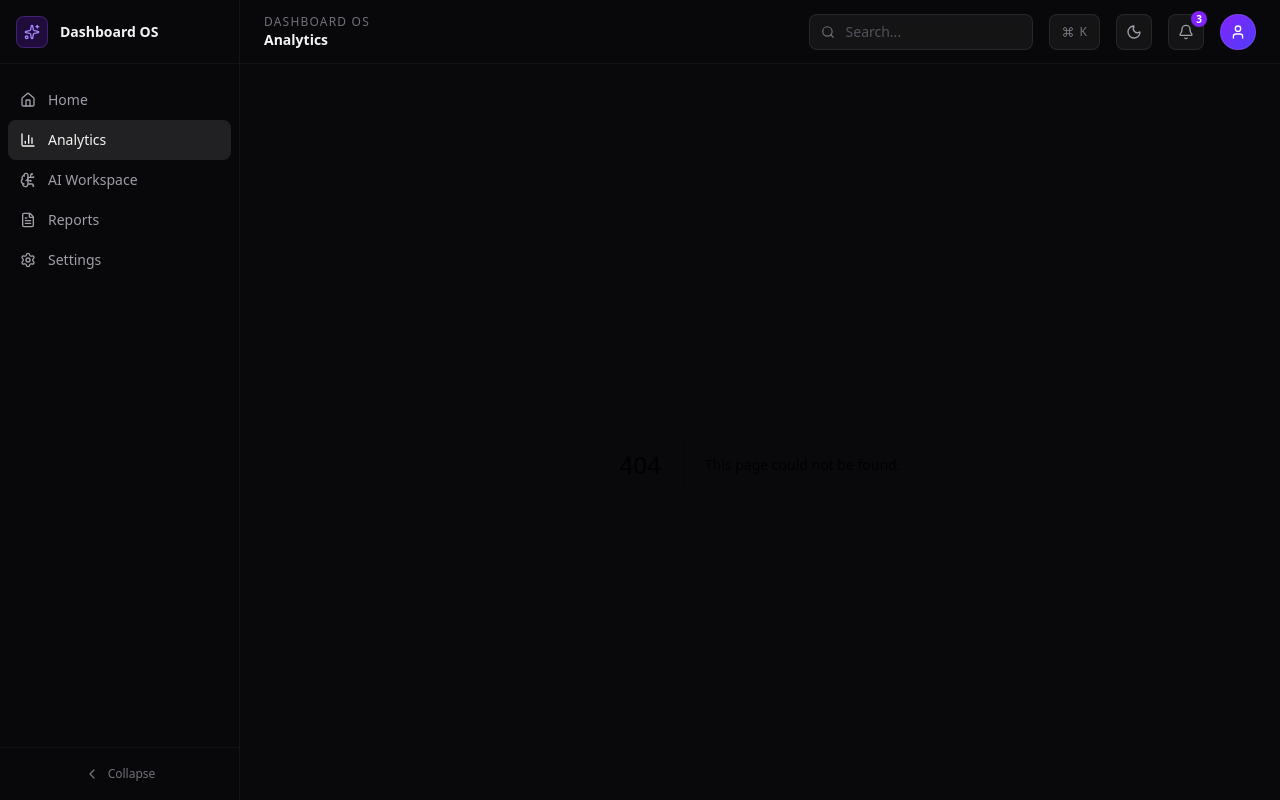
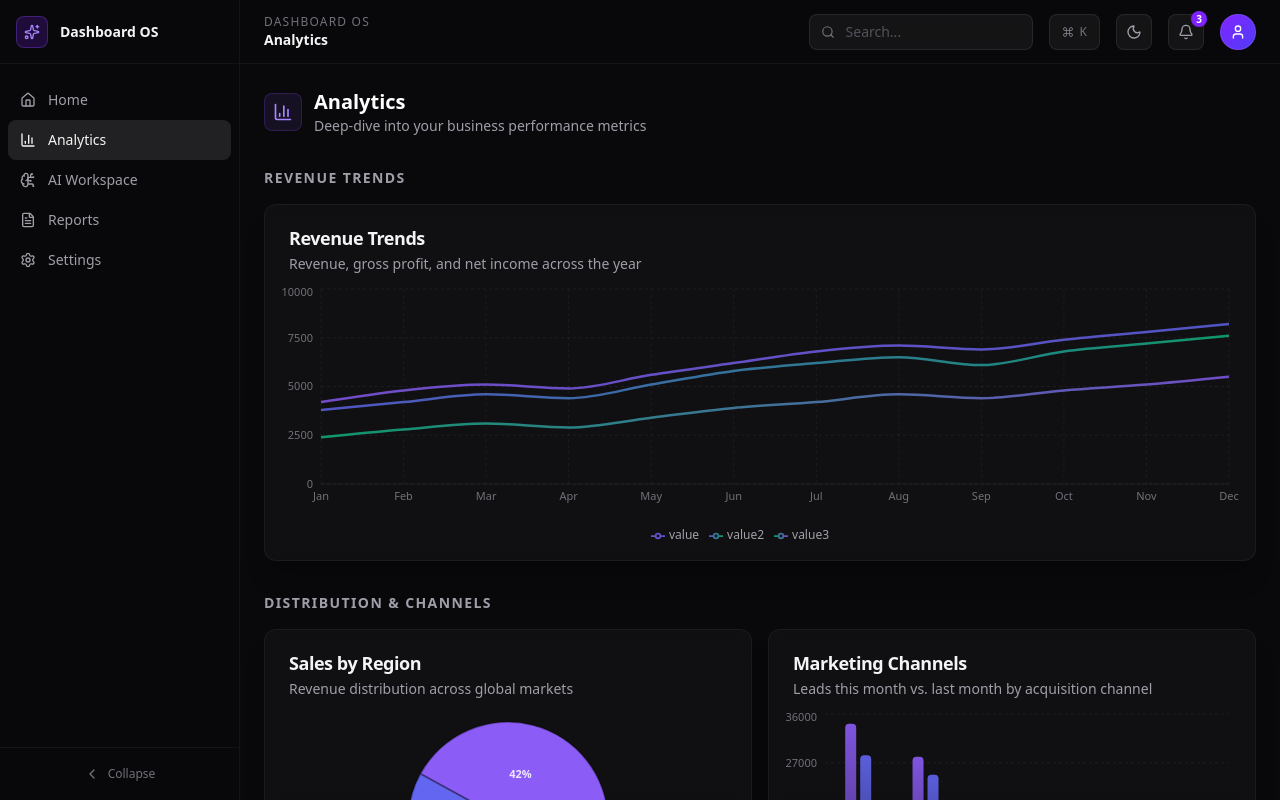
Before and after one commit to muzuvajoshua/YHWH-generation, a Next.js app: page /analytics in a window 1280 px wide. Before the commit this address had no page. Built offline with nearby package versions, Linux system fonts and the light colour scheme.

Commit message:
Add analytics page with revenue, region, channel, and customer data
Introduce the /analytics route: combines a revenue/profit
LineChartBlock, a regional PieChartBlock, a marketing-channel
BarChartBlock, and a customer accounts DataTableBlock to give a
deeper analytical view than the home overview.

```diff
--- /dev/null
+++ b/src/app/analytics/page.tsx
@@ -0,0 +1,97 @@
+import React from "react";
+import { BarChart3 } from "lucide-react";
+import { LineChartBlock } from "@/components/blocks/line-chart-block";
+import { PieChartBlock } from "@/components/blocks/pie-chart-block";
+import { BarChartBlock } from "@/components/blocks/bar-chart-block";
+import { DataTableBlock } from "@/components/blocks/data-table-block";
+import {
+  revenueData,
+  salesByRegion,
+  marketingChannels,
+  customerData,
+} from "@/lib/data/mock-data";
+
+export default function AnalyticsPage() {
+  const revenueTrendsData = {
+    title: "Revenue Trends",
+    description: "Revenue, gross profit, and net income across the year",
+    data: revenueData,
+    xKey: "name",
+    yKeys: ["value", "value2", "value3"],
+    colors: ["#8b5cf6", "#6366f1", "#10b981"],
+  };
+
+  const salesByRegionData = {
+    title: "Sales by Region",
+    description: "Revenue distribution across global markets",
+    data: salesByRegion,
+    xKey: "name",
+    yKeys: ["value"],
+    colors: ["#8b5cf6", "#6366f1", "#10b981", "#f59e0b", "#ef4444"],
+  };
+
+  const marketingChannelsData = {
+    title: "Marketing Channels",
+    description: "Leads this month vs. last month by acquisition channel",
+    data: marketingChannels,
+    xKey: "name",
+    yKeys: ["value", "value2"],
+    colors: ["#8b5cf6", "#6366f1"],
+  };
+
+  const customerTableData = {
+    title: "Customer Overview",
+    columns: [
+      { key: "name", label: "Company", align: "left" as const },
+      { key: "plan", label: "Plan", align: "left" as const },
+      { key: "mrr", label: "MRR", align: "right" as const },
+      { key: "status", label: "Status", align: "center" as const },
+      { key: "health", label: "Health Score", align: "right" as const },
+    ],
+    rows: customerData,
+  };
+
+  return (
+    <div className="p-6 space-y-8">
+      {/* Header */}
+      <div className="flex items-center gap-3">
+        <div className="p-2 rounded-lg bg-violet-500/10 border border-violet-500/20">
+          <BarChart3 className="h-5 w-5 text-violet-400" />
+        </div>
+        <div>
+          <h1 className="text-xl font-bold text-white">Analytics</h1>
+          <p className="text-sm text-zinc-400">
+            Deep-dive into your business performance metrics
+          </p>
+        </div>
+      </div>
+
+      {/* Revenue trends — full width */}
+      <section>
+        <h2 className="text-sm font-semibold text-zinc-400 uppercase tracking-widest mb-4">
+          Revenue Trends
+        </h2>
+        <LineChartBlock data={revenueTrendsData} />
+      </section>
+
+      {/* Pie + Bar side by side */}
+      <section>
+        <h2 className="text-sm font-semibold text-zinc-400 uppercase tracking-widest mb-4">
+          Distribution & Channels
+        </h2>
+        <div className="grid grid-cols-1 lg:grid-cols-2 gap-4">
+          <PieChartBlock data={salesByRegionData} />
+          <BarChartBlock data={marketingChannelsData} />
+        </div>
+      </section>
+
+      {/* Customer table */}
+      <section>
+        <h2 className="text-sm font-semibold text-zinc-400 uppercase tracking-widest mb-4">
+          Customer Data
+        </h2>
+        <DataTableBlock data={customerTableData} />
+      </section>
+    </div>
+  );
+}
```
